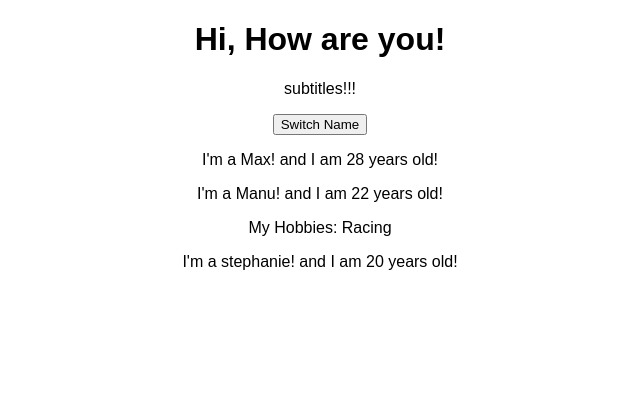
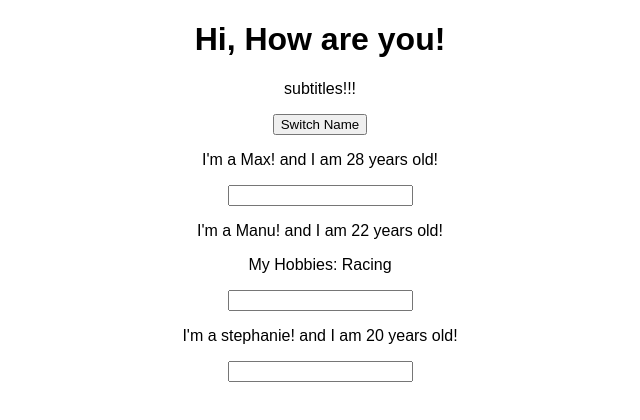
Before and after one commit to Sugar-Bee/RCG, a React (Create React App) app: page / in a window 1280 px wide. Shown: the top 420 px of the page, without its empty margins (320-960 px from the left). Built offline with nearby package versions, Linux system fonts and the light colour scheme.

Commit message:
two way binding

```diff
--- a/src/App.js
+++ b/src/App.js
@@ -14,13 +14,21 @@
 	};
 
 	switchNameHandler = (newName) => {
-		//console.log('clicked!');
-		//DO NOT USE THIS WAY: this.state.persons[0].name='Max';
 		this.setState({
 			persons: [
 				{ name: newName, age: 28 },
 				{ name: 'jack', age: 22 },
 				{ name: 'stephanie', age: 35 }
+			]
+		});
+	};
+
+	nameChangedHandler = (event) => {
+		this.setState({
+			persons: [
+				{ name: 'Max', age: 28 },
+				{ name: event.target.value, age: 22 },
+				{ name: 'stephanie', age: 10 }
 			]
 		});
 	};
@@ -39,7 +47,8 @@
 				<Person
 					name={this.state.persons[1].name}
 					age={this.state.persons[1].age}
-					click={this.switchNameHandler.bind(this, 'Max!!')}>
+					click={this.switchNameHandler.bind(this, 'Max!!')}
+					changed={this.nameChangedHandler}>
 					My Hobbies: Racing
 				</Person>
 				<Person
--- a/src/Person/Person.js
+++ b/src/Person/Person.js
@@ -7,6 +7,7 @@
 				I'm a {props.name}! and I am {props.age} years old!
 			</p>
 			<p>{props.children}</p>
+			<input type="text" onChange={props.changed}></input>
 		</div>
 	);
 };
```
